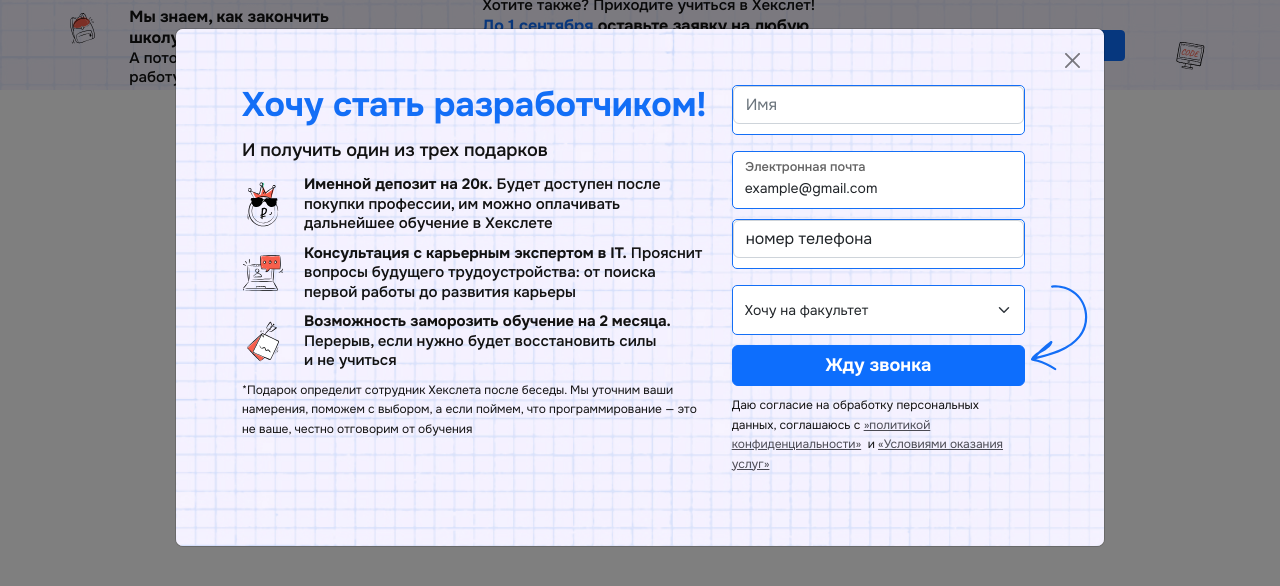
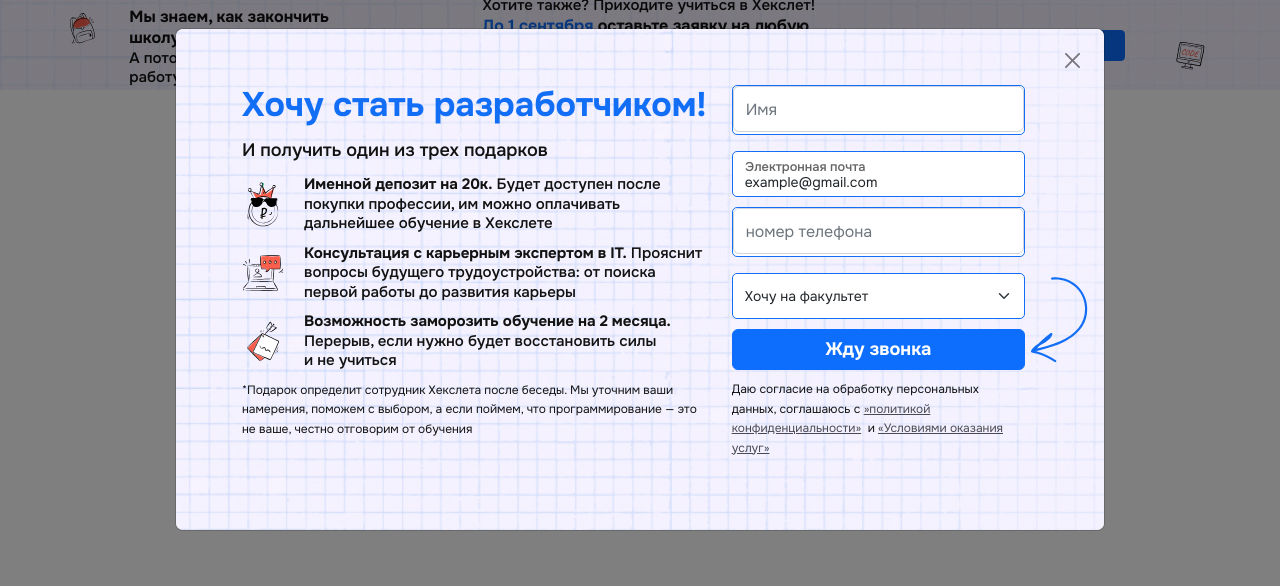
Before and after one commit to KonstantinChukavin/Hexlet, a website: page index.html in a window 1280 px wide. Both pictures are taken after a click on the button "А что подарите?". Drawn offline with nearby package versions, Linux system fonts and the light colour scheme.

Commit message:
xot fix height input
Поправил размер инпутов

```diff
--- a/index.html
+++ b/index.html
@@ -74,18 +74,21 @@
                     </div>
                     <div class="popup-inputs">
                         <div class="mb-3 popup-inputs__item-of popup-inputs__item">
-                            <input type="text" class="form-control" placeholder="Имя" id="floatingTextarea"></input>
+                            <input type="text" class="form-control" placeholder="Имя" id="floatingTextarea"
+                                style="height: 46px;"></input>
                         </div>
                         <form class="form-floating">
-                            <input type="email" class="form-control popup-inputs__item" id="floatingInputValue"
-                                placeholder="name@example.com" value="example@gmail.com">
+                            <input type="email" class="form-control form-control-lg popup-inputs__item"
+                                style="height: 46px;" id="floatingInputValue" placeholder="name@example.com"
+                                value="example@gmail.com">
                             <label for="floatingInputValue">Электронная почта</label>
                         </form>
                         <form class="mb-3 popup-inputs__item-of popup-inputs__item">
-                            <input type="tel" class="form-control" id="floatingInputValueTel"
-                                placeholder="номер телефона" value="номер телефона">
+                            <input type="tel" class="form-control" id="floatingInputValueTel" style="height: 46px;"
+                                placeholder="номер телефона">
                         </form>
-                        <select class="form-select popup-inputs__item" aria-label=".form-select-sm example">
+                        <select class="form-select popup-inputs__item" aria-label=".form-select-sm example"
+                            style="height: 46px;">
                             <option selected>Хочу на факультет</option>
                             <option value="1">One</option>
                             <option value="2">Two</option>
```
